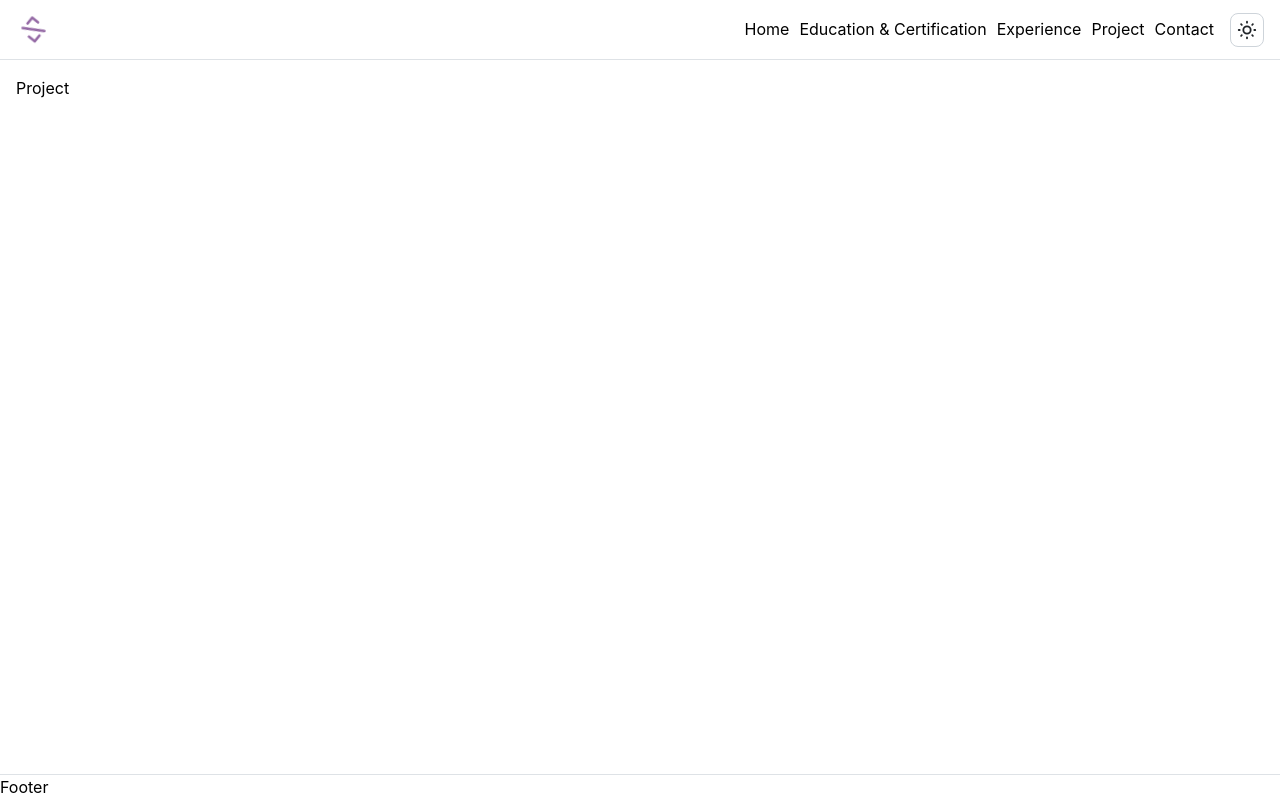
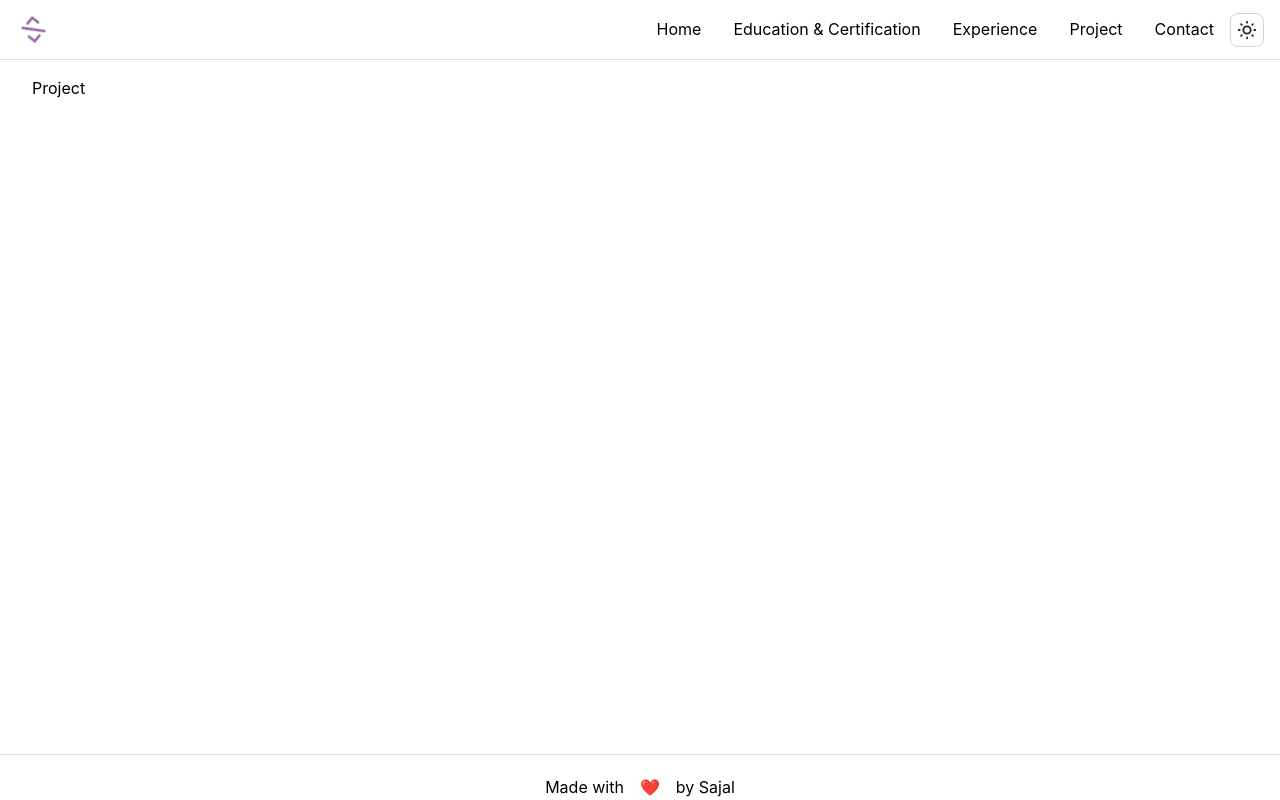
Before and after one commit to Sajalmahapatra/my_portfolio, a React (Create React App) app: page /project in a window 1280 px wide. Built offline with nearby package versions, Linux system fonts and the light colour scheme.

Commit message:
fixed the inner scroll in the main container and add styling

```diff
--- a/src/Layout/index.jsx
+++ b/src/Layout/index.jsx
@@ -13,10 +13,17 @@ const Layout = ({ children }) => {
   return (
     <AppShell
       header={{ height: 60 }}
-      styles={(st) =>{
-        console.log("st", st)
-        return st
-      }}
+      styles={(theme) => ({
+        footer: {
+          paddingTop: 20,
+        },
+        // main: {
+        //   display: "flex",
+        //   flexDirection: "column",
+        //   flexGrow: 1, // Ensure Main can grow
+        //   // overflow: "hidden", // Prevent overflow in the parent
+        // },
+      })}
       navbar={{
         width: 300,
         breakpoint: "sm",
--- a/src/components/Footer/Footer.jsx
+++ b/src/components/Footer/Footer.jsx
@@ -1,8 +1,15 @@
-import { AppShellFooter } from "@mantine/core";
+import { AppShellFooter, Group } from "@mantine/core";
 import React from "react";
+import { greeting } from "../../portfolio";
 
 const Footer = () => {
-  return <AppShellFooter>Footer</AppShellFooter>;
+  return (
+    <AppShellFooter>
+      <Group justify="center">
+        Made with<span role="img">❤️</span>by {greeting.title2}
+      </Group>
+    </AppShellFooter>
+  );
 };
 
 export default Footer;
--- a/src/components/Header/Header.jsx
+++ b/src/components/Header/Header.jsx
@@ -22,9 +22,11 @@ const Header = ({ opened, toggle }) => {
       { label: "Contact", href: "/contact" },
     ].map((head) => (
       <React.Fragment key={head.label}>
-        <Link to={head.href} className={headerStyle.unstyled_link}>
-          <UnstyledButton>{head.label}</UnstyledButton>
-        </Link>
+        <UnstyledButton>
+          <Link to={head.href} className={headerStyle.unstyled_link}>
+            {head.label}
+          </Link>
+        </UnstyledButton>
       </React.Fragment>
     ));
   }, []);
@@ -35,14 +37,14 @@ const Header = ({ opened, toggle }) => {
           <Burger opened={opened} onClick={toggle} hiddenFrom="sm" size="sm" />
           <Group justify="space-between" style={{ flex: 1 }}>
             <ScaleRotate IconCode={IconCode} />
-            <Group ml="xl" gap={10} visibleFrom="sm">
+            <Group ml="xl" gap="xl" visibleFrom="sm">
               {HeaderLink}
             </Group>
           </Group>
           <DarkNightMode />
         </Group>
       </AppShellHeader>
-      <AppShellNavbar py="md" px={4}>
+      <AppShellNavbar py="md" px={10} style={{ gap: 10 }} hiddenFrom="sm">
         {HeaderLink}
       </AppShellNavbar>
     </>
--- a/src/components/Main/index.jsx
+++ b/src/components/Main/index.jsx
@@ -1,8 +1,15 @@
-import { AppShellMain } from "@mantine/core";
+import { AppShell, Container } from "@mantine/core";
 import React from "react";
+import mainStyle from "./main.module.css";
 
 const Main = ({ children }) => {
-  return <AppShellMain>{children}</AppShellMain>;
+  return (
+    <AppShell.Main className={mainStyle["main_layout"]}>
+      <Container size="xl" className={mainStyle["main_container_width"]}>
+        {children}
+      </Container>
+    </AppShell.Main>
+  );
 };
 
 export default Main;
--- /dev/null
+++ b/src/components/Main/main.module.css
@@ -0,0 +1,10 @@
+.main_layout {
+    flex-grow: 1;
+    overflow-y: auto;
+    height: 100%;
+    max-height: calc(100vh - 60px);
+}
+
+.main_container_width {
+    width: 100%;
+}
--- a/src/index.js
+++ b/src/index.js
@@ -1,10 +1,10 @@
 import React from "react";
 import ReactDOM from "react-dom/client";
+import "@mantine/core/styles.css";
 import "./index.css";
 import App from "./App";
 import reportWebVitals from "./reportWebVitals";
 import { MantineProvider } from "@mantine/core";
-import "@mantine/core/styles.css";
 
 const root = ReactDOM.createRoot(document.getElementById("root"));
 
--- a/src/pages/contact/index.jsx
+++ b/src/pages/contact/index.jsx
@@ -1,7 +1,12 @@
+import { Skeleton } from "@mantine/core";
 import React from "react";
 
 const Contact = () => {
-  return <div>Contact</div>;
+  return <div>      {Array(50)
+    .fill(0)
+    .map((_, index) => (
+      <Skeleton key={index} h={28} mt="sm" animate={false} children={<>{index}</>}/>
+    ))}</div>;
 };
 
 export default Contact;
--- a/src/pages/education/index.jsx
+++ b/src/pages/education/index.jsx
@@ -1,9 +1,16 @@
-import React from 'react'
+import { Skeleton } from "@mantine/core";
+import React from "react";
 
 const Education = () => {
   return (
-    <div>Education</div>
-  )
-}
+    <div>
+      {Array(50)
+        .fill(0)
+        .map((_, index) => (
+          <Skeleton key={index} h={28} mt="sm" animate={false} />
+        ))}
+    </div>
+  );
+};
 
-export default Education
+export default Education;
```
Also changed, not shown: src/components/Header/header.module.css (line endings or trailing spaces).
